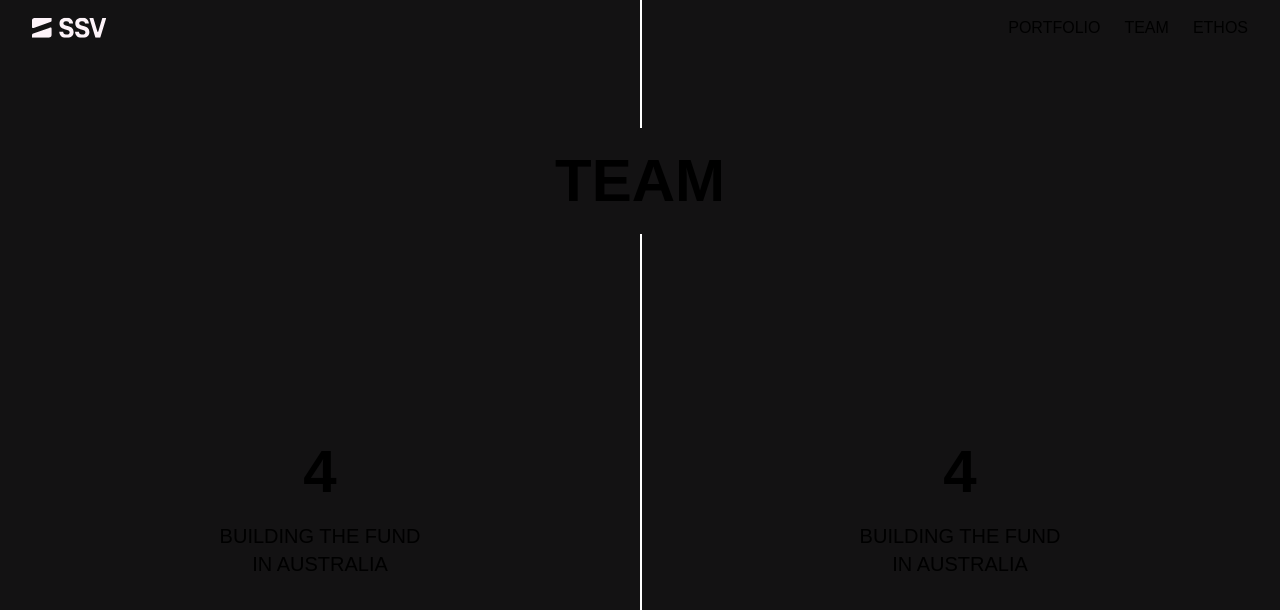
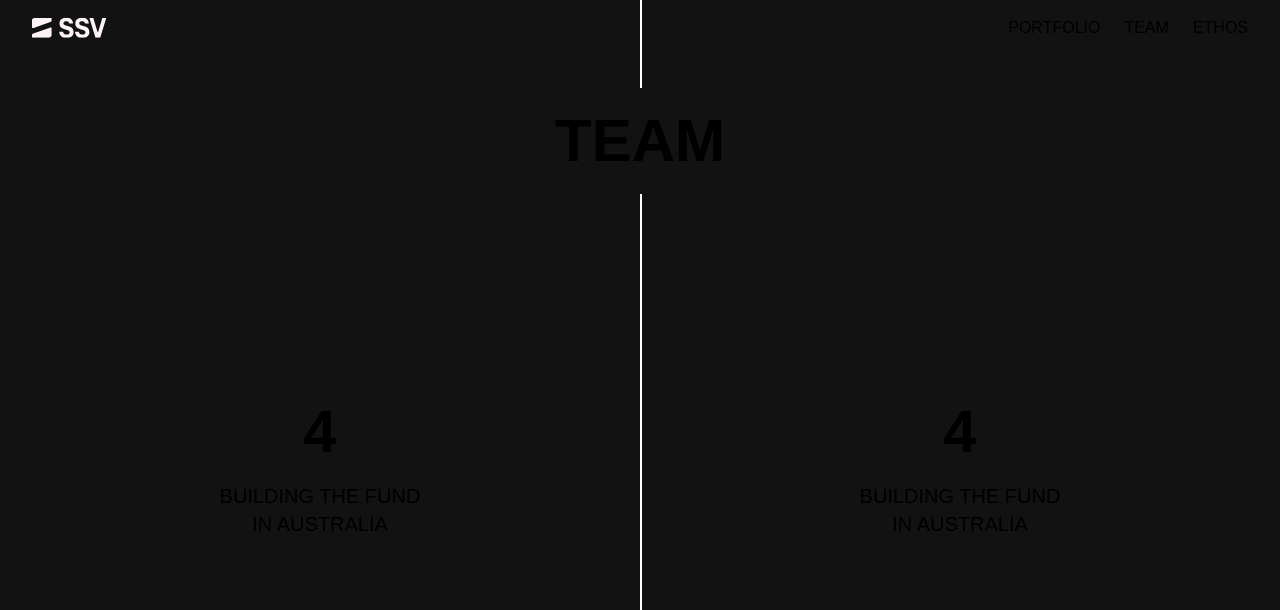
Before and after one commit to itsOmSarraf/487, a Next.js app: page / in a window 1280 px wide. Shown: the top 610 px of the page. Built offline with nearby package versions, Linux system fonts and the light colour scheme.

Commit message:
smal fix

```diff
--- a/src/app/navbar.tsx
+++ b/src/app/navbar.tsx
@@ -53,7 +53,6 @@ export default function Navbar() {
         <nav className="w-full flex justify-between p-8 pt-4 text-[16px]">
             <div className="w-1/2 flex gap-3">
                 <Image src={Logo} alt="SSV" width={75} height={75} />
-                {/* <p className="font-bold">SSV</p> */}
             </div>
             <div className="flex gap-6">
                 {["PORTFOLIO", "TEAM", "ETHOS"].map((item) => (
--- a/src/app/page.tsx
+++ b/src/app/page.tsx
@@ -7,7 +7,7 @@ export default function Home() {
       <Navbar />
       <div className="absolute left-1/2 top-0 bottom-0 w-[2px] bg-white"></div>
       <div className="relative w-full text-center py-4">
-        <p className="text-[60px] font-bold z-10 relative mt-10 bg-[#131213] p-2">TEAM</p>
+        <p className="text-[60px] font-bold z-10 relative bg-[#131213] p-2">TEAM</p>
       </div>
       <div className="w-full h-[calc(100vh-280px)] flex">
         <TeamComponent />
```
